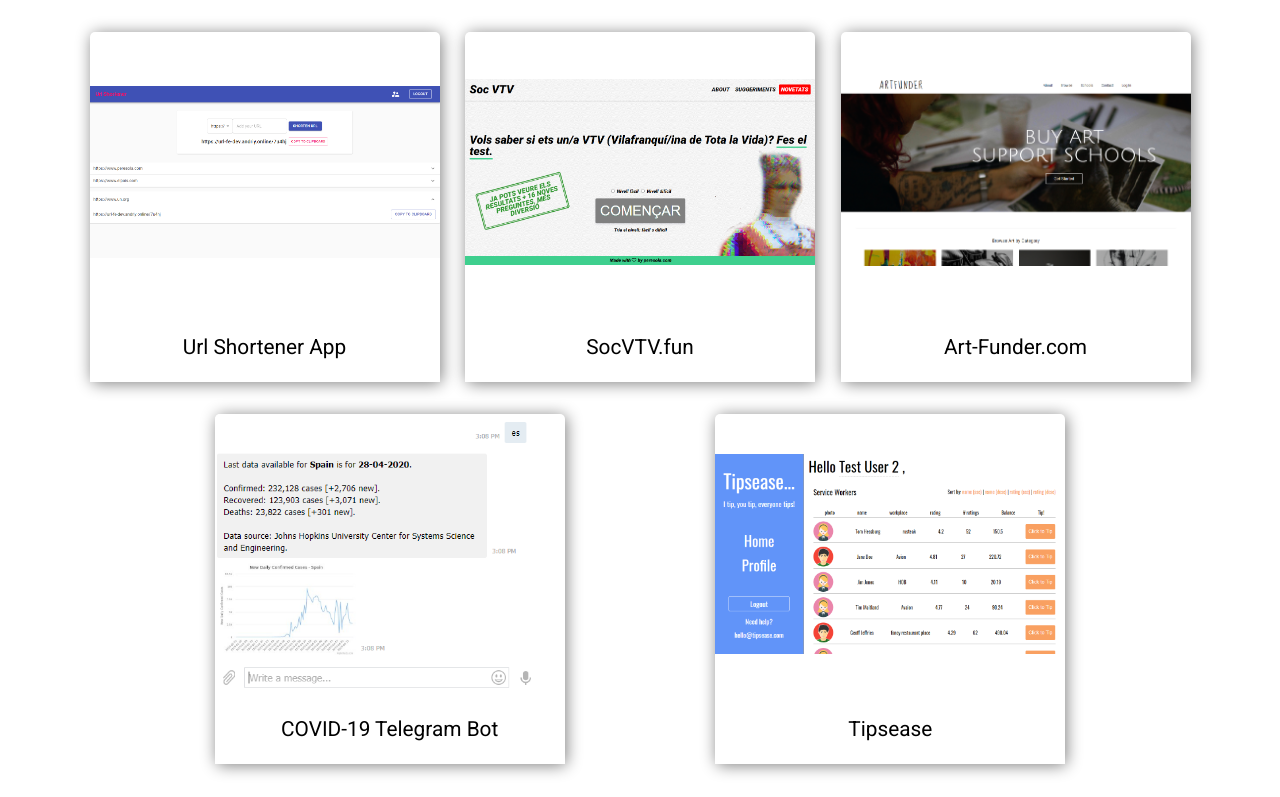
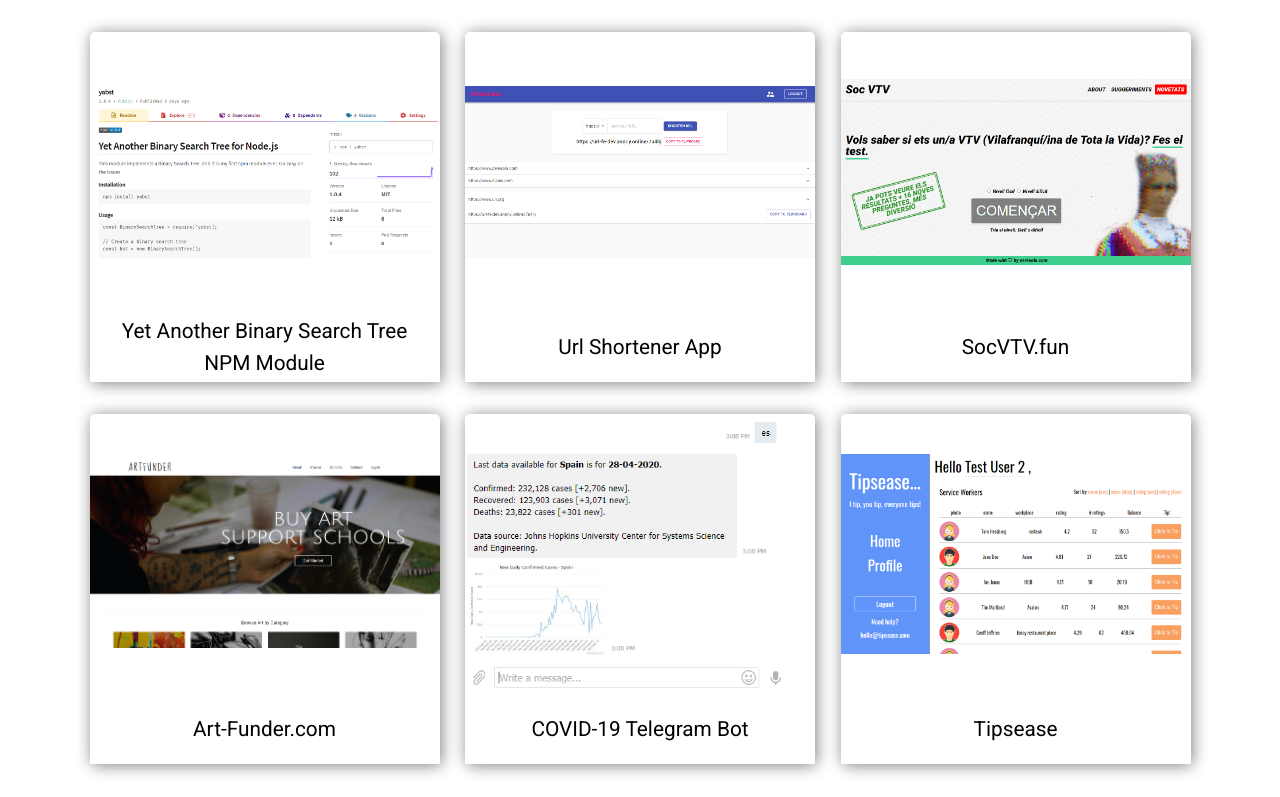
Before and after one commit to petrussola/new-portfolio-website-frontend, a React (Create React App) app: page / in a window 1280 px wide. Shown: the part 1264-2061 px from the top of the page. Built offline with nearby package versions, Linux system fonts and the light colour scheme.

Commit message:
Add bst project

```diff
--- a/src/data/data.js
+++ b/src/data/data.js
@@ -9,8 +9,21 @@
 import socvtvMac from '../media/projects/socvtvMac.png';
 import shortener from '../media/projects/shortener.png';
 import shortenerMac from '../media/projects/shortenerMac.png';
+import bst from '../media/projects/bst.png';
+import bstMac from '../media/projects/bstMac.png';
 
 export const data = [
+    {
+        id: 6,
+        name: 'Yet Another Binary Search Tree NPM Module',
+        description:
+            '(Yet another) Binary Search Tree module on NPM. Testing suite with Jest.',
+        stack: ['Javascript', 'Node.js', 'Jest'],
+        srcMac: bstMac,
+        src: bst,
+        github: 'https://github.com/petrussola/yabst',
+        link: 'https://www.npmjs.com/package/yabst'
+    },
     {
         id: 5,
         name: 'Url Shortener App',
```
Also changed, not shown: src/media/projects/bst.png (added), src/media/projects/bstMac.png (added).
